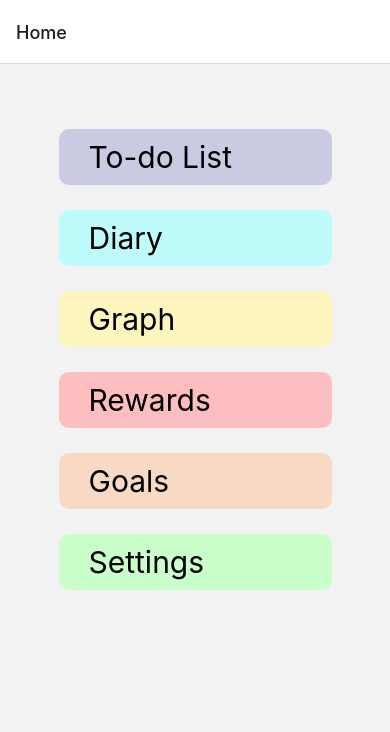
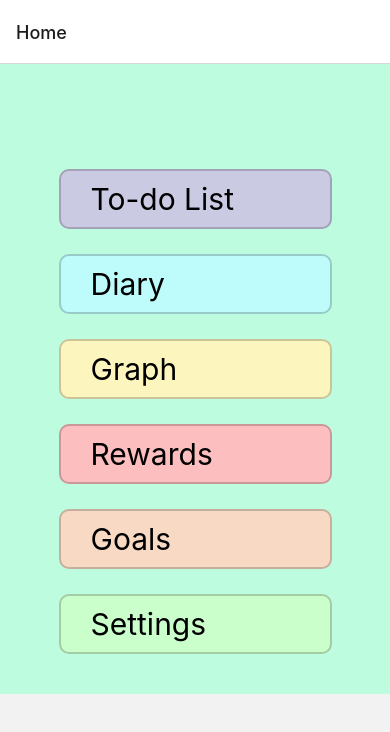
Before and after one commit to heleneab/MISS_Project, a React Native app: screen /Home in a window 390 px wide. Shown: the top 732 px of the page. Built offline with nearby package versions, Linux system fonts and the light colour scheme.

Commit message:
Changed button tag with pressable and view tags. made navigation "buttons" look better and more like figma.

```diff
--- a/App.js
+++ b/App.js
@@ -12,6 +12,7 @@ import React, {useState} from 'react';
 // Import our components. See the components directory
 import { NavigationContainer } from '@react-navigation/native';
 import { createStackNavigator } from '@react-navigation/stack';
+import navigationContainer from "@react-navigation/native/src/NavigationContainer";
 
 
 
@@ -26,11 +27,9 @@ homescreen with nav menu
 function HomeScreen({ navigation }) {
 
     return(
-        <SafeAreaView styles={{backgroundColor: "#BEFCE0"}}>
-
-            <ScrollView>
-                <View >
-                    <View style={styles.container}>
+        <SafeAreaView>
+            <ScrollView contentContainerStyle={styles.scroll_container}>
+                <View style={{...styles.container}}>
                     <Pressable onPress={() => navigation.navigate('To-do List')}>
                         <View style={{ ...styles.nav_button, backgroundColor: "#CBCAE3" }}>
                             <Text style={styles.nav_button_text}>To-do List</Text>
@@ -46,13 +45,13 @@ function HomeScreen({ navigation }) {
                             <Text style={styles.nav_button_text}>Graph</Text>
                         </View>
                     </Pressable>
-                        <View style={{ ...styles.nav_button, backgroundColor: "#FCBEBE" }}>
-                            <Pressable onPress={() => navigation.navigate('Rewards')}>
-                                <Text style={styles.nav_button_text}>Rewards</Text>
-                            </Pressable>
-                        </View>
 
 
+                    <Pressable onPress={() => navigation.navigate('Rewards')}>
+                        <View style={{ ...styles.nav_button, backgroundColor: "#FCBEBE" }}>
+                            <Text style={styles.nav_button_text}>Rewards</Text>
+                        </View>
+                    </Pressable>
 
                     <Pressable
                         onPress={() => navigation.navigate('Goals')}>
@@ -60,11 +59,6 @@ function HomeScreen({ navigation }) {
                             <Text style={styles.nav_button_text}>Goals</Text>
                         </View>
                     </Pressable>
-
-
-
-
-
                     <Pressable
                         onPress={() => navigation.navigate('Settings')}>
                         <View style={{...styles.nav_button, backgroundColor: "#CAFFCC",}}>
@@ -73,9 +67,9 @@ function HomeScreen({ navigation }) {
                     </Pressable>
 
                 </View>
-                </View>
             </ScrollView>
         </SafeAreaView>
+
     )
 }
 function ToDoScreen({ navigation }) {
@@ -174,6 +168,7 @@ const styles = StyleSheet.create({
         //alignItems: 'center',
         justifyContent: 'space-between',
         height: "100%",
+        marginTop: "auto"
     },
 
     header: {
@@ -204,7 +199,10 @@ const styles = StyleSheet.create({
         borderRadius: 10,
         marginVertical: 25,
         marginBottom: 0,
-        elevation: 30
+        elevation: 30,
+        //boarder
+        borderWidth: 2,
+        borderColor: 'rgba(0, 0, 0, 0.2)',
     },
     nav_button_text:{
         fontSize: 30,
@@ -213,5 +211,12 @@ const styles = StyleSheet.create({
     inputs: {
         //flexDirection: "row",
         marginTop: "auto",
+    },
+    scroll_container: {
+        backgroundColor: "#BEFCE0",
+        paddingTop: 40,
+        justifyContent: 'space-between',
+        minHeight: '100%',
+        paddingBottom: 40,
     }
 });
--- a/styles.css
+++ b/styles.css
@@ -1,5 +1,4 @@
 .App {
     font-family: sans-serif;
     text-align: center;
-    background-color: #AAD2C0;
 }
```
Lines whose indentation alone changed are shown as unchanged.
